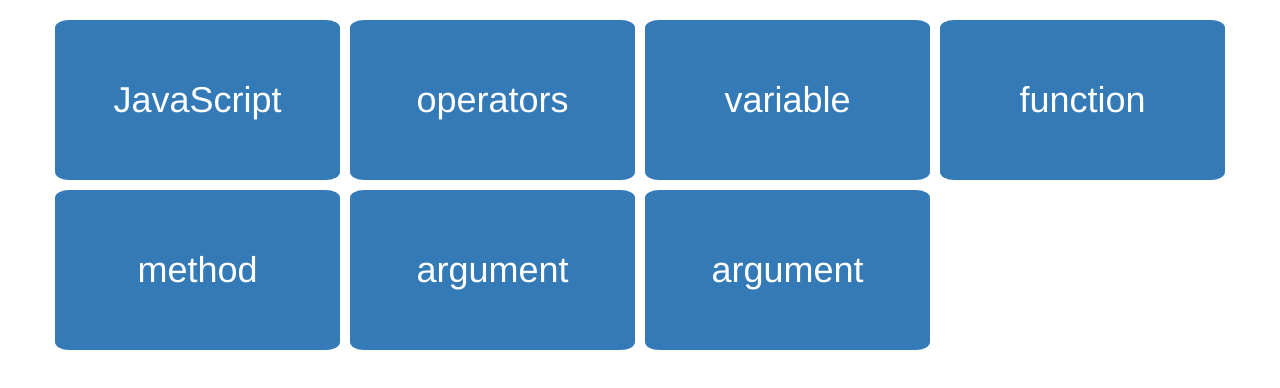
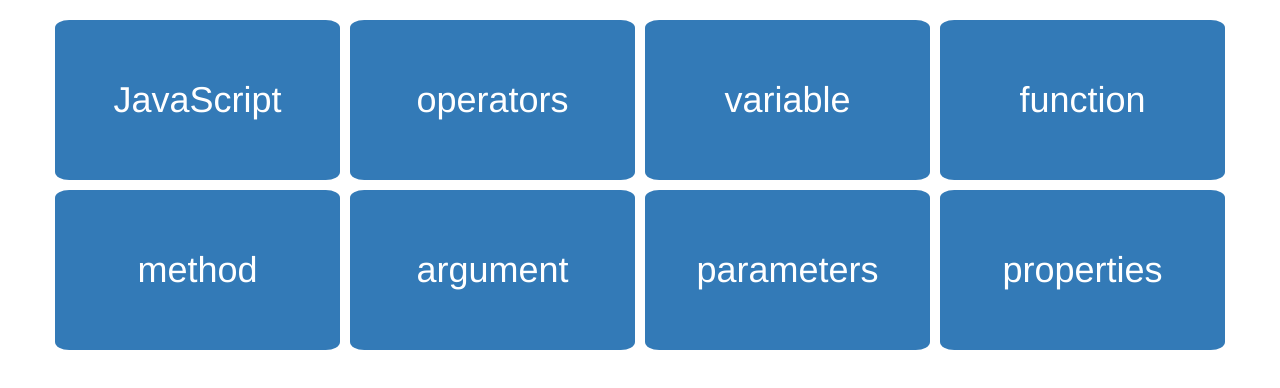
Before and after one commit to OkilyDokily/flashcards, a plain HTML site: page index.html in a window 1280 px wide. Drawn offline with Linux system fonts and the light colour scheme.

Commit message:
remove flex div and make width of grid container 100% and apply justify content center

```diff
--- a/css/styles.css
+++ b/css/styles.css
@@ -1,16 +1,14 @@
 
-div.flex {
-  display: flex;
-  justify-content: center;
-}
 
 .grid-container {
+  width: 100%;
   margin-top: 20px;
   display:grid;
   grid-template-columns: 285px 285px 285px 285px;
 
   grid-auto-rows: 160px;
   grid-gap: 10px;
+  justify-content: center;
 
 }
 .button {
--- a/index.html
+++ b/index.html
@@ -10,7 +10,7 @@
 
 </head>
 <body>
-  <div class="flex">
+
     <div class="grid-container">
 
       <div class="button term-mode flex-button">
@@ -44,12 +44,15 @@
       </div>
 
       <div class="button term-mode flex-button">
-        <h1 class="term term-enabled">argument</h1>
-        <p class="definition">a value or address passed to a procedure or function at the time of call.</p>
+        <h1 class="term term-enabled">parameters</h1>
+        <p class="definition">Parameters are the names of the information that we want to use in a function or procedure.</p>
       </div>
-  </div>
 
-  </div>
+      <div class="button term-mode flex-button">
+        <h1 class="term term-enabled">properties</h1>
+        <p class="definition">Object properties are defined as a simple association between name and value.</p>
+      </div>
+    </div>
 
 
 
```
